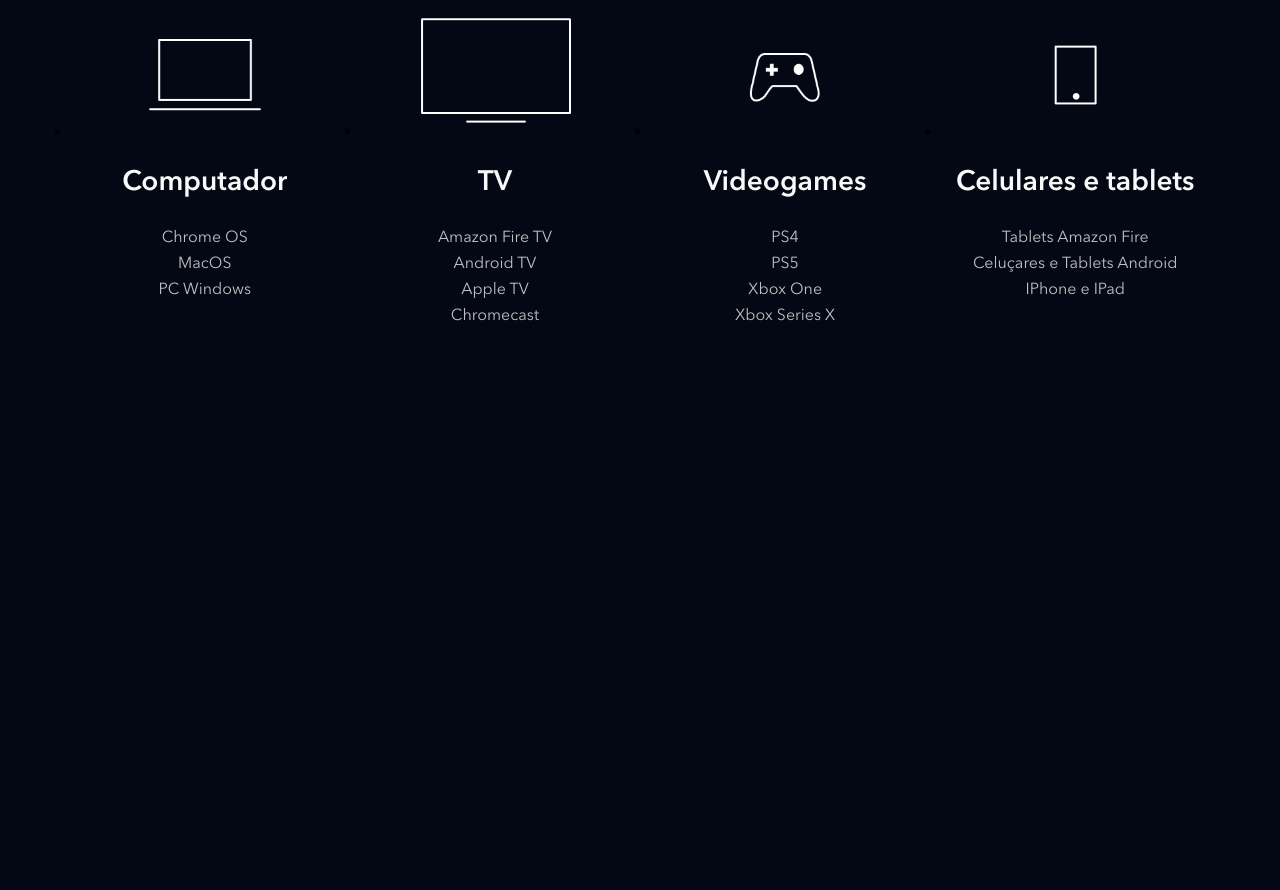
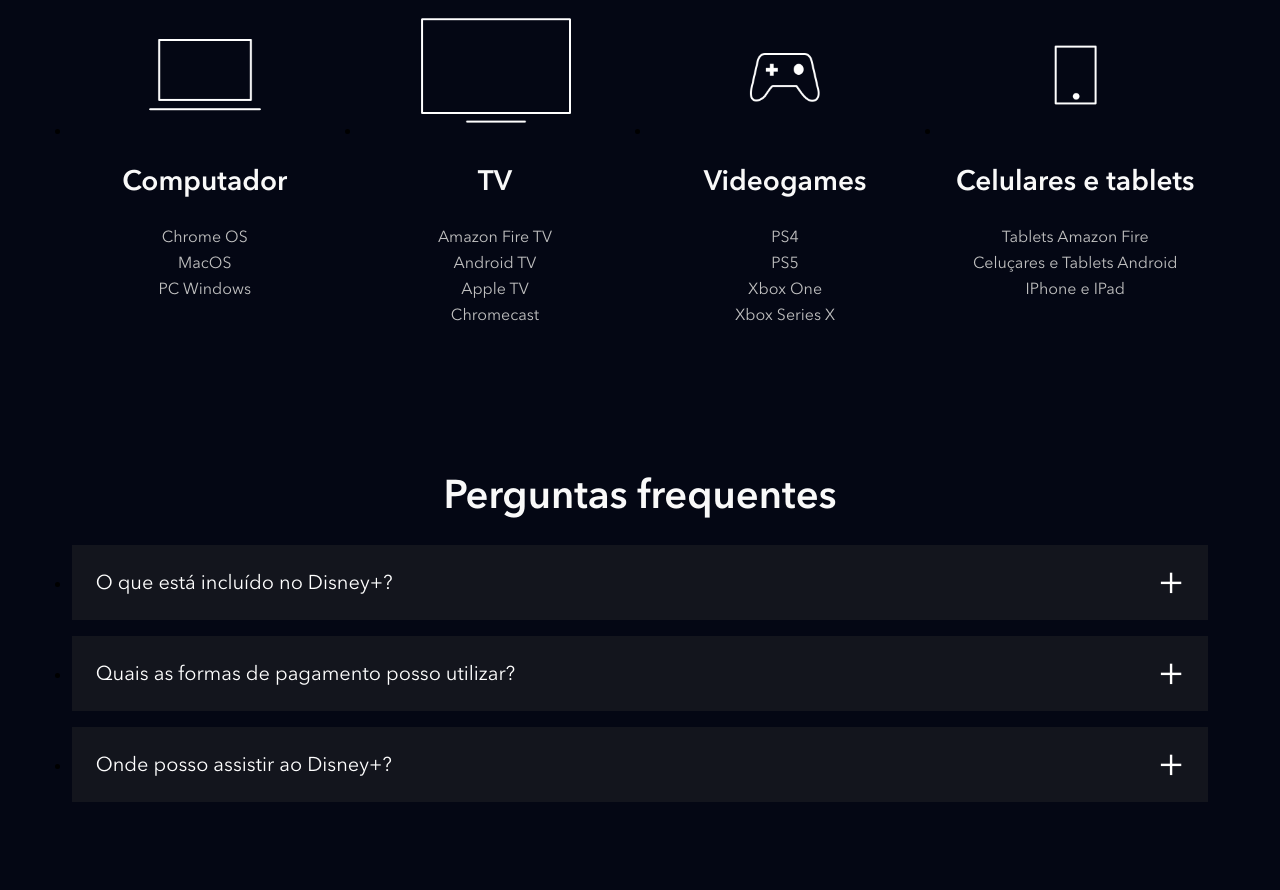
Before and after one commit to YasminVenceslau/DisneyPlus, a website: page index.html in a window 1280 px wide. Shown: the part 3839-4729 px from the top of the page. Before the commit the page ends 4238 px from the top, so only its background shows below. Drawn offline with nearby package versions, Linux system fonts and the light colour scheme; files that its build step writes are made by us from their sources; files whose address does not match are found by name.

Commit message:
criação do faq

```diff
--- a/index.html
+++ b/index.html
@@ -215,6 +215,46 @@
             </li> <!-- pc -->
         </ul>
     </section><!-- dispositivos -->
+    <section class="faq"><!-- faq -->
+        <h2 class="title">
+            Perguntas frequentes
+        </h2>
+
+        <ul class="faq__questions">
+            <li class="faq__questions__item "> <!--  incluído -->
+                <div data-faq-question class="faq__questions__item__question">
+                    O que está incluído no Disney+?
+                </div>
+                <div class="faq__questions__item_answer text--big">
+                    <ul>
+                        Benefícios de assinar o Disney+:
+                        <li>Estreias de filmes, séries originais e clássicos da Disney, Pixar, Marvel, Star Wars, National Geographic e Star.</li>
+                        <li>Os torneios mais importantes do mundo e programas da ESPN ao vivo.</li>
+                        <li>Até quatro telas ao mesmo tempo com o Disney+ Premium, e até duas com o Disney+ Padrão.</li>
+                        <li>Downloads, criação de perfis e controle parental para personalizar a experiência por idade, de acordo com o seu plano.</li>
+                    </ul>
+                </div>
+            </li><!--  incluído -->
+            <li class="faq__questions__item "> <!--  incluído -->
+                <div data-faq-question class="faq__questions__item__question">
+                    Quais as formas de pagamento posso utilizar?
+                </div>
+                <div class="faq__questions__item_answer text--big">
+                    Você pode utilizar: cartão de débito, cartão de crédito, PayPal, Mercado Pago, e também empresas parceiras como Google Play Store, App Store da Apple, Mercado Livre e provedores locais de TV, telefonia e internet.
+                </div>
+            </li><!--  incluído -->
+
+            <li class="faq__questions__item"> <!--  ONde -->
+                <div data-faq-question class="faq__questions__item__question">
+                    Onde posso assistir ao Disney+?
+                </div>
+                <div class="faq__questions__item_answer text--big">
+                    O aplicativo do Disney+ está disponível em dispositivos móveis, navegadores, videogames, decodificadores e smart TVs. Confira a <a href="#">lista completa de dispositivos compatíveis na Central de Ajuda</a>.
+                </div>
+            </li><!--  ONde -->
+        </ul>
+    </section><!-- faq -->
+
 
 
     <script src="src/main.js"></script>
--- a/src/main.js
+++ b/src/main.js
@@ -1,6 +1,7 @@
 document.addEventListener('DOMContentLoaded', function() {
     // Seleciona todos os botões que possuem o atributo 'data-tab-button'
     const buttons = document.querySelectorAll('[data-tab-button]');
+    const questions = document.querySelectorAll('[data-faq-question]');
 
     // Adiciona um listener de clique para cada botão
     for (let i = 0; i < buttons.length; i++) {
@@ -38,4 +39,17 @@
         }
     }
 
+    for(let i = 0; i < questions.length;  i++){
+        questions [i].addEventListener('click', abreOufechaResposta)
+    }
+
+    function abreOufechaResposta(elemento){
+        const classe = 'faq__questions__item--is-open';
+        const elementoPai = elemento.target.parentNode;
+
+        elementoPai.classList.toggle(classe)
+
+
+    }
+
 });
--- /dev/null
+++ b/src/styles/_faq.scss
@@ -0,0 +1,80 @@
+
+.faq{
+    padding: 5.6vw;
+
+    h2{
+        text-align: center;
+        margin-bottom: 24px;
+    }
+
+    &__questions {
+
+        &__item{
+            background-color: #13151d;
+            margin-bottom: 16px;
+
+            &__question{
+                color: #fff;
+                font-size: 20px;
+                padding: 24px;
+                display: block;
+                cursor: pointer;
+                position: relative;
+
+                &::after{
+                    content: '+';
+                    position: absolute;
+                    top: 0;
+                    right: 24px;
+                    height: 100%;
+                    display: flex;
+                    align-items: center;
+                    font-size: 40px;
+                }
+            }
+
+            &_answer{
+                height: 0;
+
+                overflow: hidden;
+                list-style: inside;
+
+                padding: 0px 24px;
+
+                transition: height 0.5s ease;
+
+
+
+            }
+
+            a{
+                color: #fff;
+            }
+
+            &--is-open{
+
+
+                .faq__questions__item_answer{
+
+                    height: 200px;
+
+
+                    list-style: inside;
+
+                    transition: height 0.5s ease;
+
+
+                }
+                .faq__questions__item__question::after{
+                    content: "-";
+
+                }
+
+            }
+        }
+
+    }
+}
+
+/* &::after pseudo elemento-depois
+&::before  pseudo elemento-antes */
--- a/src/styles/main.scss
+++ b/src/styles/main.scss
@@ -3,6 +3,8 @@
 @use 'shows';
 @use 'plans';
 @use 'available-devices';
+@use 'faq';
+
 
 
 @font-face {
```
